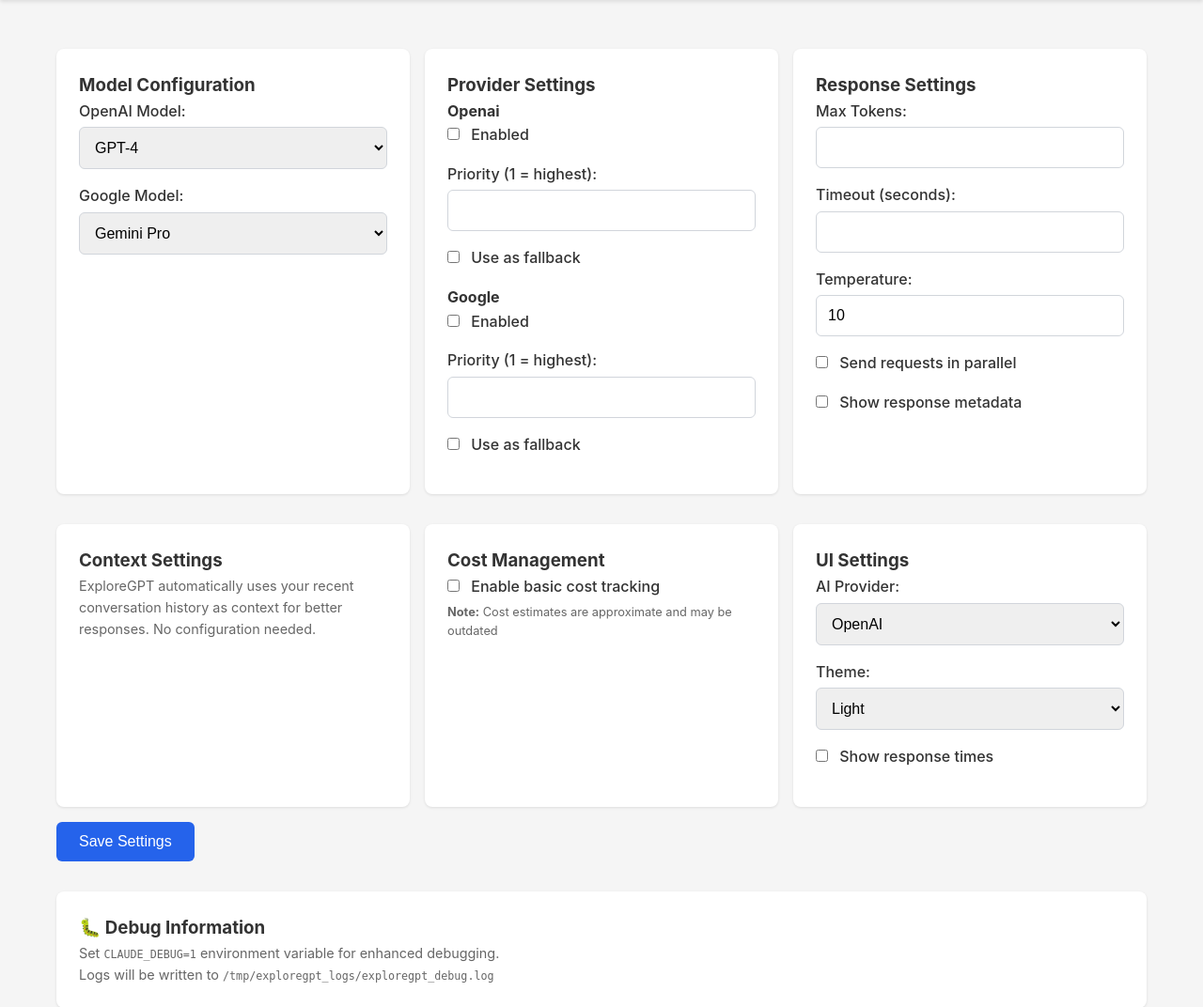
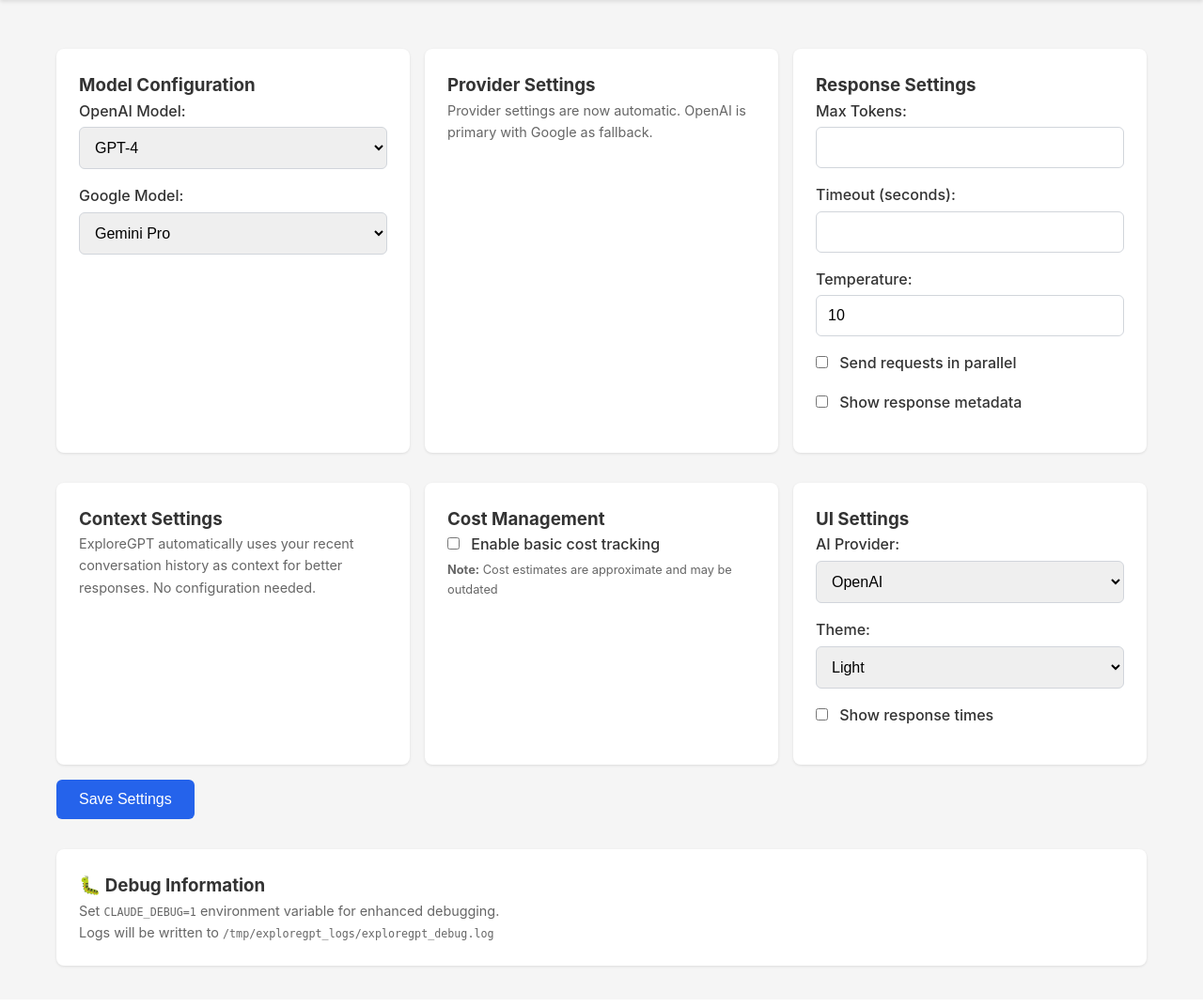
Before and after one commit to mrfelixwong/ExploreGPT, a Flask app: template templates/settings.html in a window 1280 px wide. Shown: the part 74-1146 px from the top of the page at 94% size. After the commit the page ends 1105 px from the top, so only its background shows below. Run offline with Flask 3, Linux system fonts and the light colour scheme; the template is opened without the code that fills it: most values are stand-ins (such as "Sample title", 1, 10 or a date in 2020).

Commit message:
Fix website failures by removing stale settings references
Critical fixes for template and form processing errors:
- Remove provider_settings references from templates (caused template errors)
- Remove memory_settings references from index.html
- Simplify provider settings to automatic mode (OpenAI primary, Google fallback)
- Clean up app.py form processing for removed settings
- Remove old JSON files (user_settings.json, cost_tracking.json)

Website now loads successfully with SQLite-only storage.

🤖 Generated with [Claude Code](https://claude.ai/code)

Co-Authored-By: Claude <noreply@anthropic.com>

```diff
--- a/app.py
+++ b/app.py
@@ -213,26 +213,13 @@ def update_settings():
         'google': request.form.get('google_model', 'gemini-pro')
     }
 
-    # Provider settings
-    new_settings['provider_settings'] = {
-        'openai': {
-            'enabled': 'openai_enabled' in request.form,
-            'priority': int(request.form.get('openai_priority', 1)),
-            'fallback': 'openai_fallback' in request.form
-        },
-        'google': {
-            'enabled': 'google_enabled' in request.form,
-            'priority': int(request.form.get('google_priority', 3)),
-            'fallback': 'google_fallback' in request.form
-        }
-    }
+    # Provider settings removed - now automatic (OpenAI primary, Google fallback)
 
     # Response settings
     new_settings['response_settings'] = {
         'max_tokens': int(request.form.get('max_tokens', 1000)),
         'timeout': int(request.form.get('timeout', 30)),
         'temperature': float(request.form.get('temperature', 0.7)),
-        'parallel_requests': 'parallel_requests' in request.form,
         'show_metadata': 'show_metadata' in request.form
     }
 
--- a/templates/index.html
+++ b/templates/index.html
@@ -251,7 +251,7 @@
                 <li>Max Tokens: {{ settings.response_settings.max_tokens }}</li>
                 <li>Temperature: {{ settings.response_settings.temperature }}</li>
                 <li>Cost Tracking: {{ "Yes" if settings.cost_management.track_costs else "No" }}</li>
-                <li>Memory Learning: {{ "Yes" if settings.memory_settings.auto_learning else "No" }}</li>
+                <li>Memory: Simple conversation context</li>
             </ul>
         </div>
     </div>
--- a/templates/settings.html
+++ b/templates/settings.html
@@ -28,31 +28,9 @@
         <div class="card">
             <h3>Provider Settings</h3>
 
-            {% for provider in ['openai', 'google'] %}
-                <h4>{{ provider|title }}</h4>
-
-                <div class="form-group">
-                    <label>
-                        <input type="checkbox" name="{{ provider }}_enabled"
-                               {% if settings.provider_settings[provider].enabled %}checked{% endif %}>
-                        Enabled
-                    </label>
-                </div>
-
-                <div class="form-group">
-                    <label for="{{ provider }}_priority">Priority (1 = highest):</label>
-                    <input type="number" name="{{ provider }}_priority" id="{{ provider }}_priority"
-                           value="{{ settings.provider_settings[provider].priority }}" min="1" max="10">
-                </div>
-
-                <div class="form-group">
-                    <label>
-                        <input type="checkbox" name="{{ provider }}_fallback"
-                               {% if settings.provider_settings[provider].fallback %}checked{% endif %}>
-                        Use as fallback
-                    </label>
-                </div>
-            {% endfor %}
+            <p style="color: #666; font-size: 0.9em;">
+                Provider settings are now automatic. OpenAI is primary with Google as fallback.
+            </p>
         </div>
 
         <!-- Response Settings -->
```
